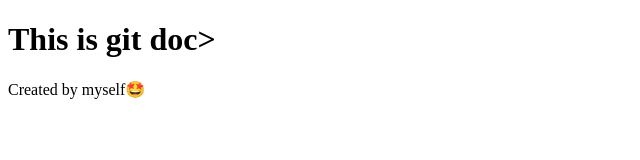
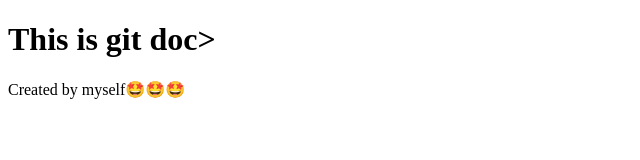
Before and after one commit to ydt3293/test2, a plain HTML site: page index.html in a window 1280 px wide. Shown: the full height of the page, 0-640 px from the left. Drawn offline with Linux system fonts and the light colour scheme.

Commit message:
add emuji in index.html file

```diff
--- a/index.html
+++ b/index.html
@@ -7,6 +7,6 @@
 </head>
 <body>
     <h1>This is git doc></h1>
-    <p>Created by myself🤩</p>
+    <p>Created by myself🤩🤩🤩 </p>
 </body>
 </html>
```
